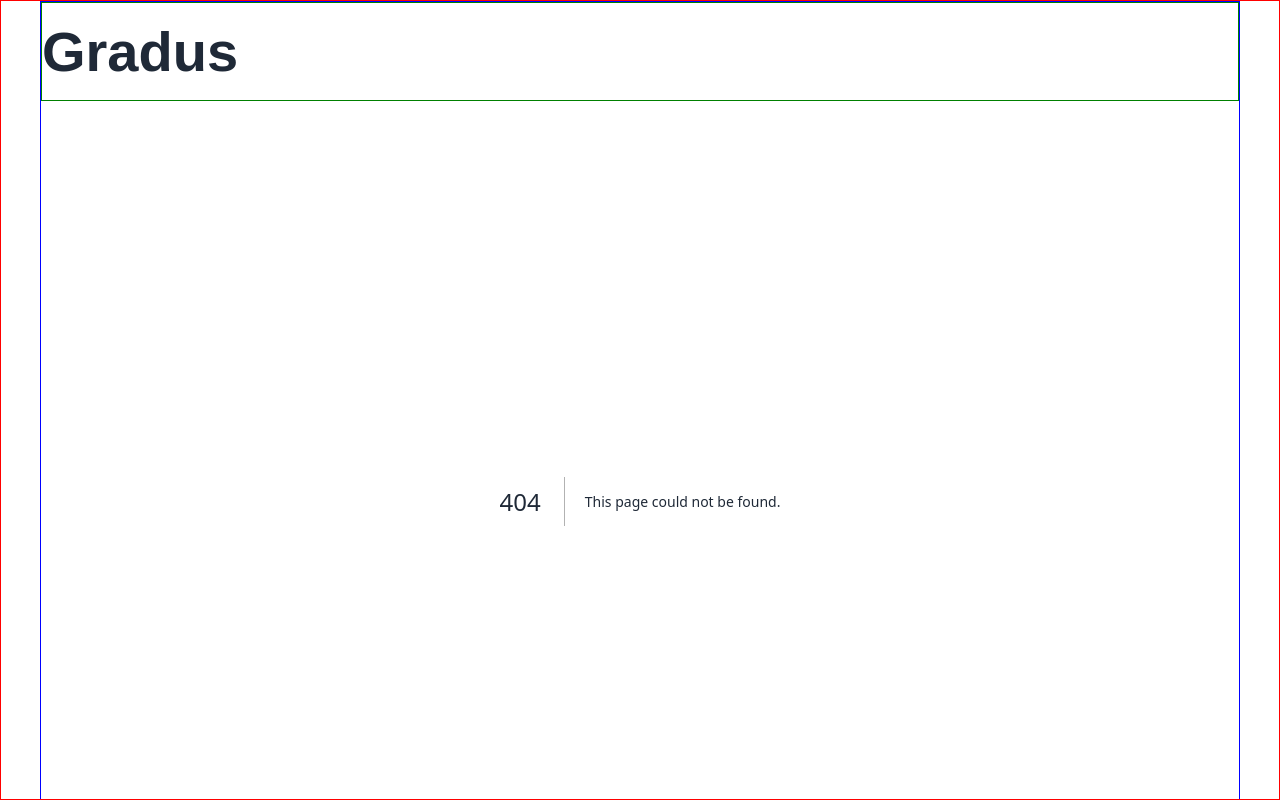
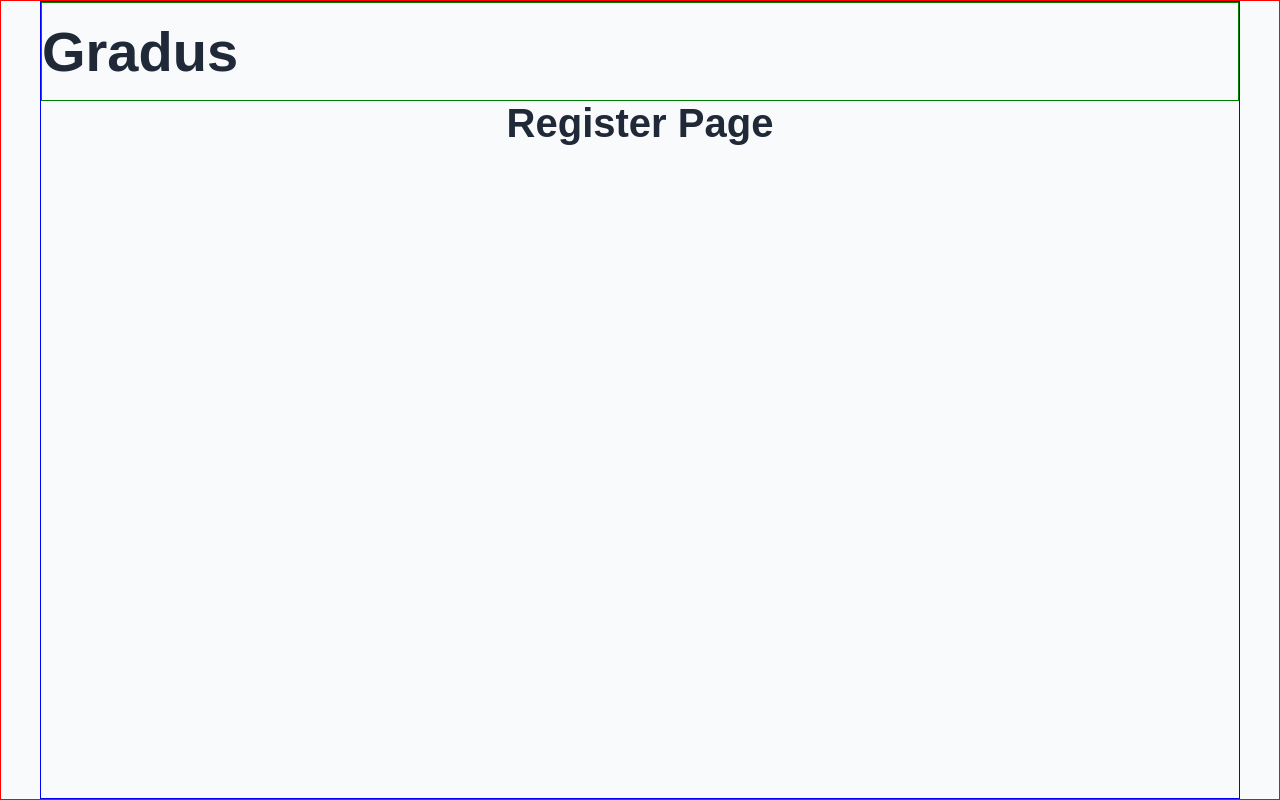
Before and after one commit to andrebarros7201/gradus, a Next.js app in the folder client/: page /register in a window 1280 px wide. Before the commit this address had no page. Built offline with nearby package versions, Linux system fonts and the light colour scheme.

Commit message:
chore: create register page

```diff
--- /dev/null
+++ b/client/app/register/page.tsx
@@ -0,0 +1,8 @@
+import classes from './page.module.scss';
+export default function RegisterPage() {
+  return (
+    <main>
+      <h2>Register Page</h2>
+    </main>
+  );
+}
```
Also changed, not shown: client/app/register/page.module.scss (added).
